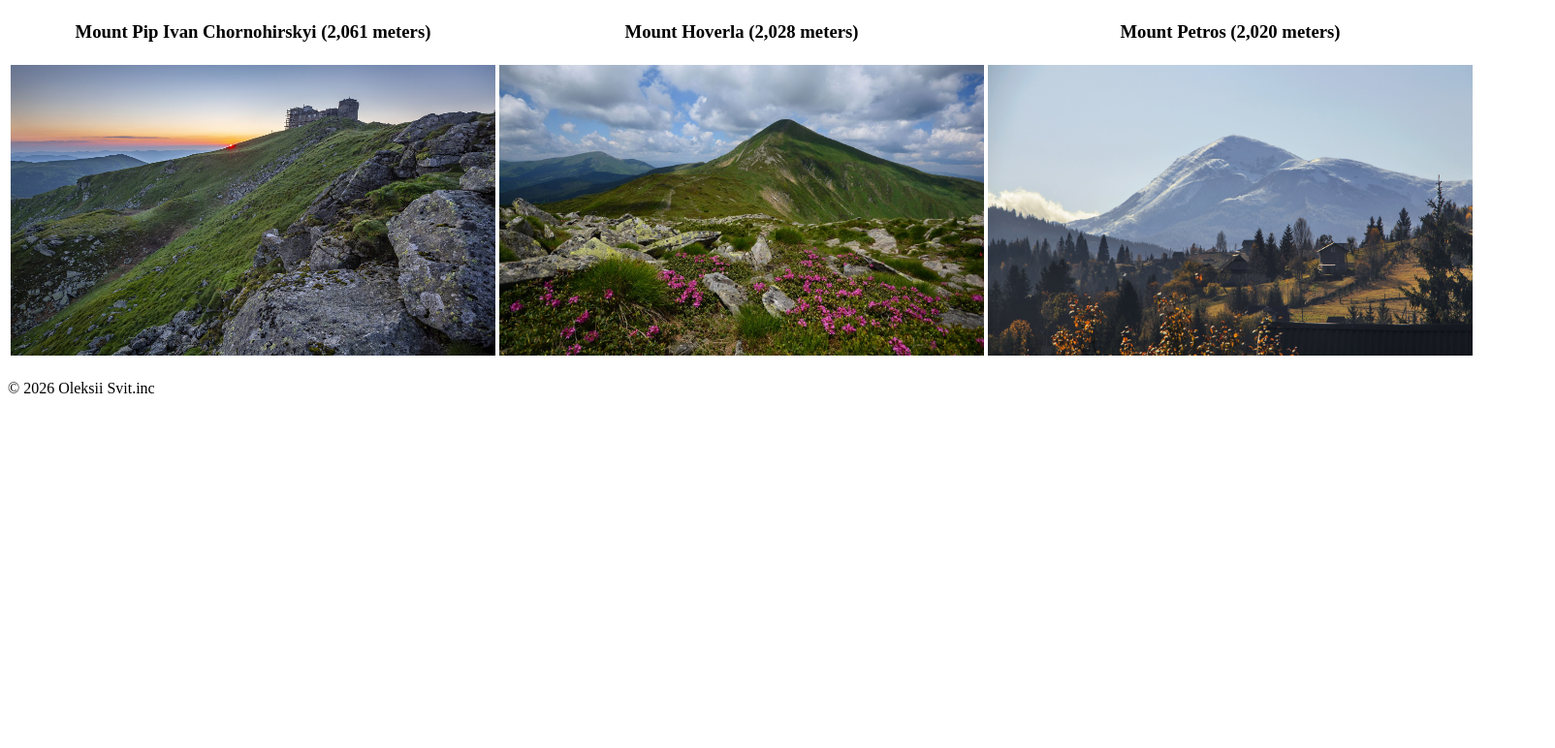
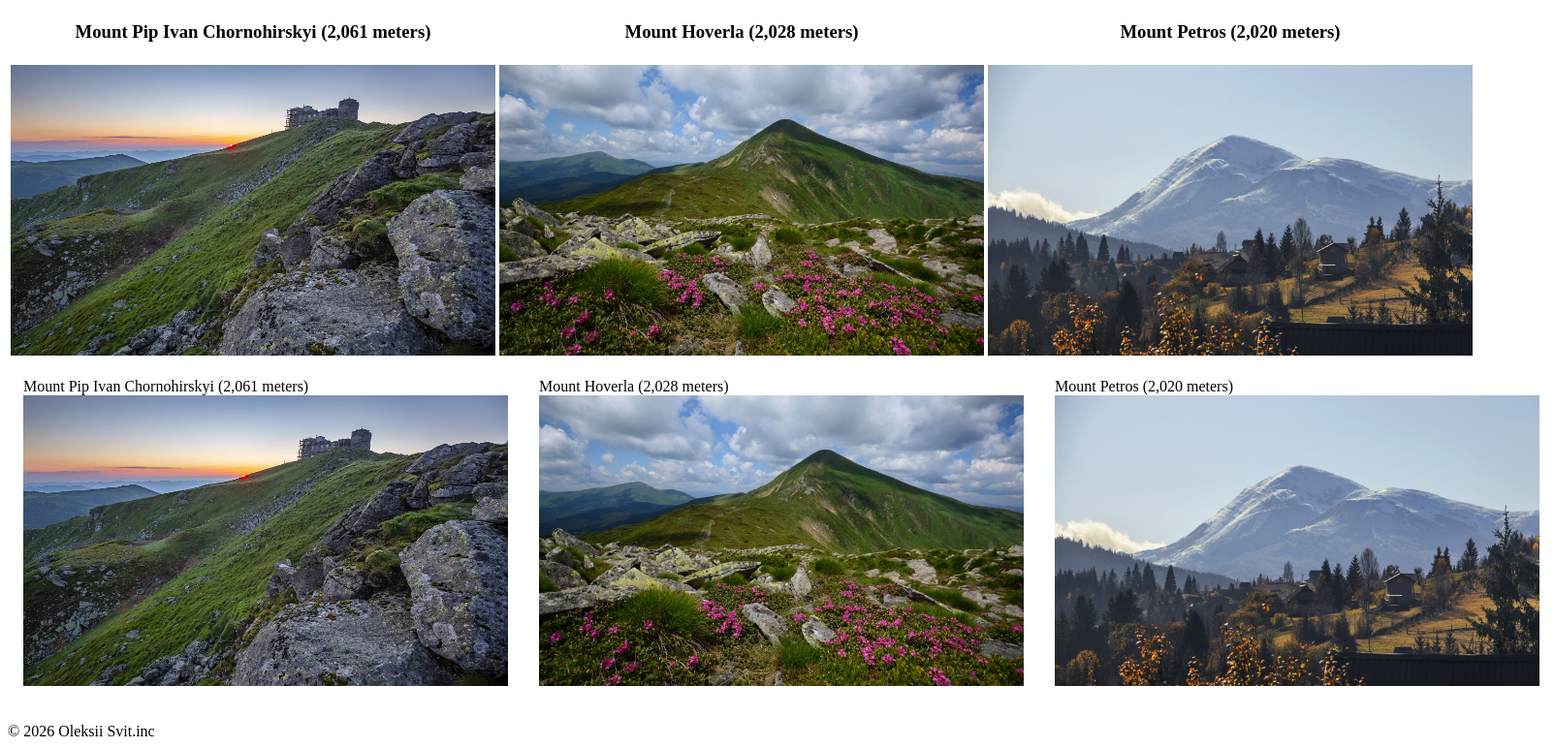
Before and after one commit to svitailoaljosha123-oss/myfirs.project, a plain HTML site: page index.html in a window 1280 px wide. Shown: the part 842-1614 px from the top of the page at 97% size, 1604 px wide, since content can reach past the window. Before the commit the page ends 1260 px from the top, so only its background shows below. Drawn offline with Linux system fonts and the light colour scheme.

Commit message:
Add files via upload

```diff
--- a/index.html
+++ b/index.html
@@ -9,6 +9,7 @@
     <meta charset="UTF-8">
 
     <meta name="viewport" content="width=device-width, initial-scale=1.0">
+    <link rel="stylesheet" href="styles/style.css">
 
     <title>Document</title>
 
@@ -38,7 +39,9 @@
 
 
 
-    <section><h1>Be prepared for the Carpathians and beyond!</h1></section>
+    <section>
+        <h1>Be prepared for the Carpathians and beyond!</h1>
+    </section>
 
 
 
@@ -46,11 +49,14 @@
 
         <article>
 
-            <h2>What level of  hiker are you?</h2>
+            <h2>What level of hiker are you?</h2>
 
 
 
-            <p>Determining what level of hiker you are can be an important tool when planning future hikes. This hiking level guide will help you plan hikes according to different hike ratings set by various websites like All Trails and Modern Hiker. What type of hiker are you – novice, moderate, advanced moderate, expert, or expert backpacker? </p>
+            <p>Determining what level of hiker you are can be an important tool when planning future hikes. This hiking
+                level guide will help you plan hikes according to different hike ratings set by various websites like
+                All Trails and Modern Hiker. What type of hiker are you – novice, moderate, advanced moderate, expert,
+                or expert backpacker? </p>
 
 
 
@@ -69,20 +75,41 @@
             <h2>The Most Beautiful Peaks for Climbing in Ukraine:</h2>
             <table>
                 <tr>
-    <th><h3>Mount Pip Ivan Chornohirskyi (2,061 meters)</h3></th>
-    <th><h3>Mount Hoverla (2,028 meters)</h3></th>
-    <th><h3>Mount Petros (2,020 meters)</h3></th>
+                    <th>
+                        <h3>Mount Pip Ivan Chornohirskyi (2,061 meters)</h3>
+                    </th>
+                    <th>
+                        <h3>Mount Hoverla (2,028 meters)</h3>
+                    </th>
+                    <th>
+                        <h3>Mount Petros (2,020 meters)</h3>
+                    </th>
                 </tr>
                 <tr>
                     <td><img src="media/img.2.jpg" alt="Mount Pip Ivan Chornohirskyi" width="500" height="300"></td>
                     <td><img src="media/img.3.jpeg" alt="Mount Hoverla" width="500" height="300"></td>
-    <td><img src="media/img.4.jpg" width="500" height="300"</td>
+                    <td><img src="media/img.4.jpg" width="500" height="300"> </td>
                 </tr>
             </table>
 
         </article>
 
     </section>
+
+    <div class="container">
+        <div class="row-element">
+            Mount Pip Ivan Chornohirskyi (2,061 meters)
+            <img src="media/img.2.jpg" alt="Mount Pip Ivan Chornohirskyi" width="500" height="300">
+        </div>
+        <div class="row-element">
+            Mount Hoverla (2,028 meters)
+            <img src="media/img.3.jpeg" alt="Mount Hoverla" width="500" height="300">
+        </div>
+        <div class="row-element">
+            Mount Petros (2,020 meters)
+            <img src="media/img.4.jpg" width="500" height="300">
+        </div>
+    </div>
 
 
     <footer>
--- /dev/null
+++ b/styles/style.css
@@ -0,0 +1,27 @@
+:root{
+    --colour-fun : #4e3939;
+}
+
+ul{
+    background-color: var(--colour-fun);
+    color: white;
+    text-decoration: none;
+}
+
+a{
+    text-decoration: none;
+    color: white;
+}
+
+.container{
+    display: flex;
+	flex-direction: row;
+	flex-wrap: nowrap;
+	justify-content: left;
+	align-items: center;
+	align-content: stretch;
+}
+
+.row-element{
+    padding: 1rem;
+}
```
Also changed, not shown: 1 other file. Lines whose indentation alone changed are shown as unchanged.
